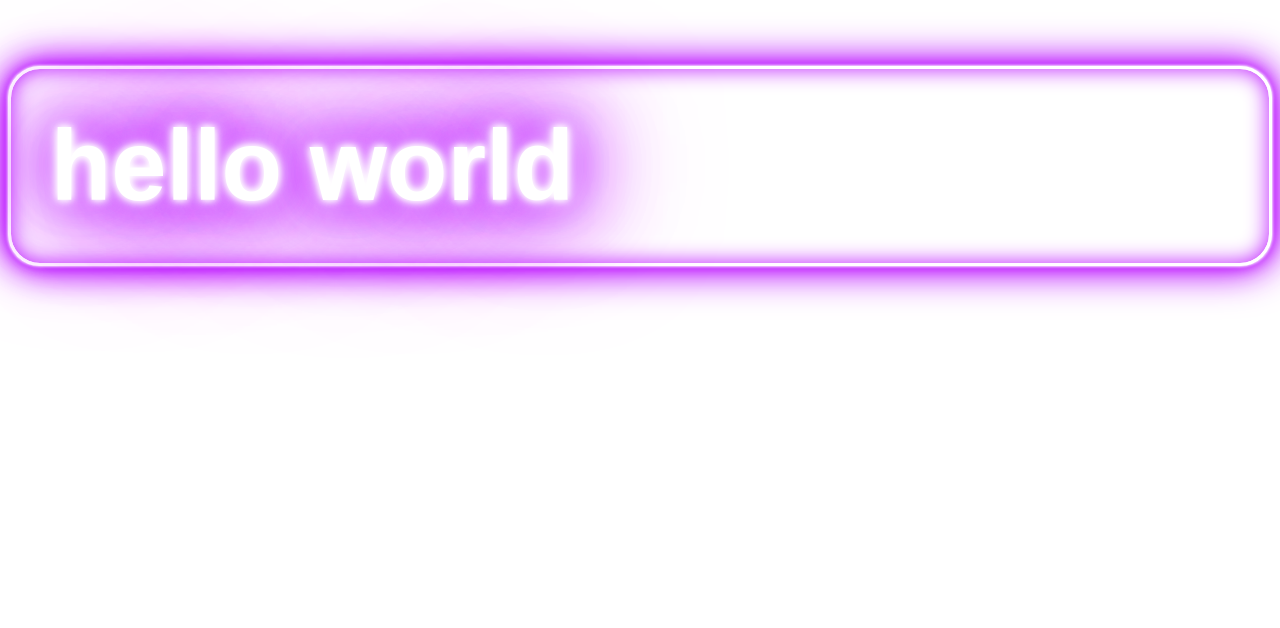
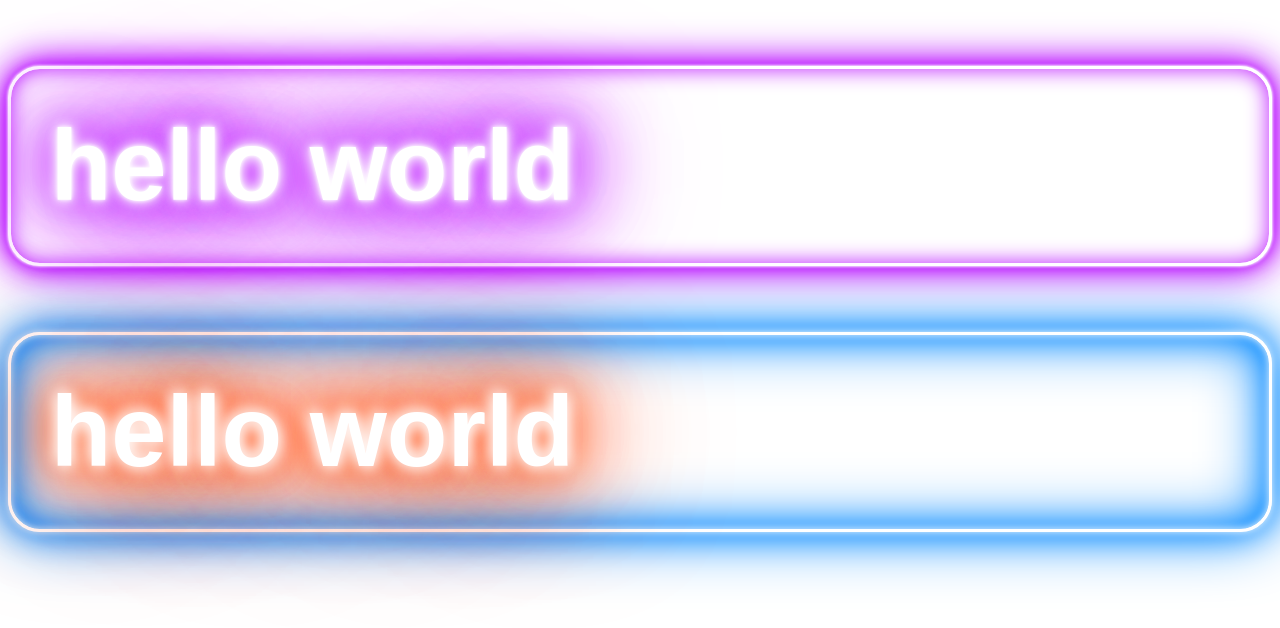
Before and after one commit to gsy0911/midget, a React app: page / in a window 1280 px wide. Shown: the top 628 px of the page. Built offline with nearby package versions, Linux system fonts and the light colour scheme.

Commit message:
#1 add new neon text

```diff
--- a/src/index.tsx
+++ b/src/index.tsx
@@ -1,11 +1,11 @@
 import React from 'react';
 import ReactDOM from 'react-dom';
-import { Provider } from 'react-redux';
-import { HashRouter, Route } from 'react-router-dom';
-import { ThemeProvider } from "@material-ui/styles";
+import {Provider} from 'react-redux';
+import {HashRouter, Route} from 'react-router-dom';
+import {ThemeProvider} from "@material-ui/styles";
 // import { store } from './store';
-import {NeonText1} from './modules'
-import { createMuiTheme } from '@material-ui/core/styles';
+import {NeonText1, NeonText2} from './modules'
+import {createMuiTheme} from '@material-ui/core/styles';
 
 
 const theme = createMuiTheme({
@@ -47,6 +47,7 @@ ReactDOM.render(
 		{/*<Provider store={store}>*/}
 		<ThemeProvider theme={theme}>
 			<NeonText1 text={"hello world"}/>
+			<NeonText2 text={"hello world"}/>
 		</ThemeProvider>
 		{/*</Provider>*/}
 	</div>,
--- a/src/modules/NeonText1.tsx
+++ b/src/modules/NeonText1.tsx
@@ -5,7 +5,7 @@ const styles = (theme: Theme) => createStyles({
 	neonText: {
 		color: "#fff",
 		textShadow: "0 0 7px #fff, 0 0 10px #fff, 0 0 21px #fff, 0 0 42px #bc13fe, 0 0 82px #bc13fe, 0 0 92px #bc13fe, 0 0 102px #bc13fe, 0 0 151px #bc13fe",
-		animation: "pulsate 1.5s infinite alternate",
+		animation: "$pulsate 1.5s infinite alternate",
 		fontSize: "6.2rem",
 		border: "0.2rem solid #fff",
 		borderRadius: "2rem",
@@ -22,19 +22,9 @@ const styles = (theme: Theme) => createStyles({
 			textShadow: "0 0 2px #fff, 0 0 4px #fff, 0 0 6px #fff, 0 0 10px #bc13fe, 0 0 45px #bc13fe, 0 0 55px #bc13fe, 0 0 70px #bc13fe, 0 0 80px #bc13fe"
 		}
 	},
-	root: {
-		margin: 0,
-		padding: theme.spacing(2),
-	},
-	closeButton: {
-		position: 'absolute',
-		right: theme.spacing(1),
-		top: theme.spacing(1),
-		color: theme.palette.grey[500],
-	},
 });
 
-export interface DialogTitleProps extends WithStyles<typeof styles> {
+interface DialogTitleProps extends WithStyles<typeof styles> {
 	text: string
 }
 
--- /dev/null
+++ b/src/modules/NeonText2.tsx
@@ -0,0 +1,44 @@
+import React from 'react';
+import {createStyles, Theme, withStyles, WithStyles} from '@material-ui/core/styles';
+
+
+const textColor = "#f40"
+const borderColor = "#08f"
+
+const styles = (theme: Theme) => createStyles({
+	neonText: {
+		color: "#fff",
+		textShadow: "0 0 7px #fff, 0 0 10px #fff, 0 0 21px #fff, 0 0 42px #bc13fe, 0 0 82px #bc13fe, 0 0 92px #bc13fe, 0 0 102px #bc13fe, 0 0 151px #bc13fe",
+		animation: "$flicker 1.5s infinite alternate",
+		fontSize: "6.2rem",
+		border: "0.2rem solid #fff",
+		borderRadius: "2rem",
+		padding: "0.4em",
+		fontFamily: "sans-serif",
+		boxShadow: "0 0 .2rem #fff, 0 0 .2rem #fff, 0 0 2rem #bc13fe, 0 0 0.8rem #bc13fe, 0 0 2.8rem #bc13fe, inset 0 0 1.3rem #bc13fe"
+	},
+	"@keyframes flicker": {
+		"0%, 19%, 21%, 23%, 25%, 54%, 56%, 100%": {
+			textShadow: `-0.2rem -0.2rem 1rem #fff, 0.2rem 0.2rem 1rem #fff, 0 0 2rem ${textColor}, 0 0 4rem ${textColor}, 0 0 6rem ${textColor}, 0 0 8rem ${textColor}, 0 0 10rem ${textColor}`,
+			boxShadow: `0 0 .5rem #fff, inset 0 0 .5rem #fff, 0 0 2rem ${borderColor}, inset 0 0 2rem ${borderColor}, 0 0 4rem ${borderColor}, inset 0 0 4rem ${borderColor}`
+		},
+		"20%, 24%, 55%": {
+			textShadow: "none",
+			boxShadow: "none"
+		}
+	},
+});
+
+
+interface DialogTitleProps extends WithStyles<typeof styles> {
+	text: string
+}
+
+export const NeonText2 = withStyles(styles)((props: DialogTitleProps) => {
+	const {text, classes, ...other} = props;
+	return (
+		<h1 className={classes.neonText}>
+			{text}
+		</h1>
+	);
+});
--- a/src/modules/index.ts
+++ b/src/modules/index.ts
@@ -1 +1,2 @@
 export {NeonText1} from './NeonText1';
+export {NeonText2} from './NeonText2';
```
Lines whose indentation alone changed are shown as unchanged.
